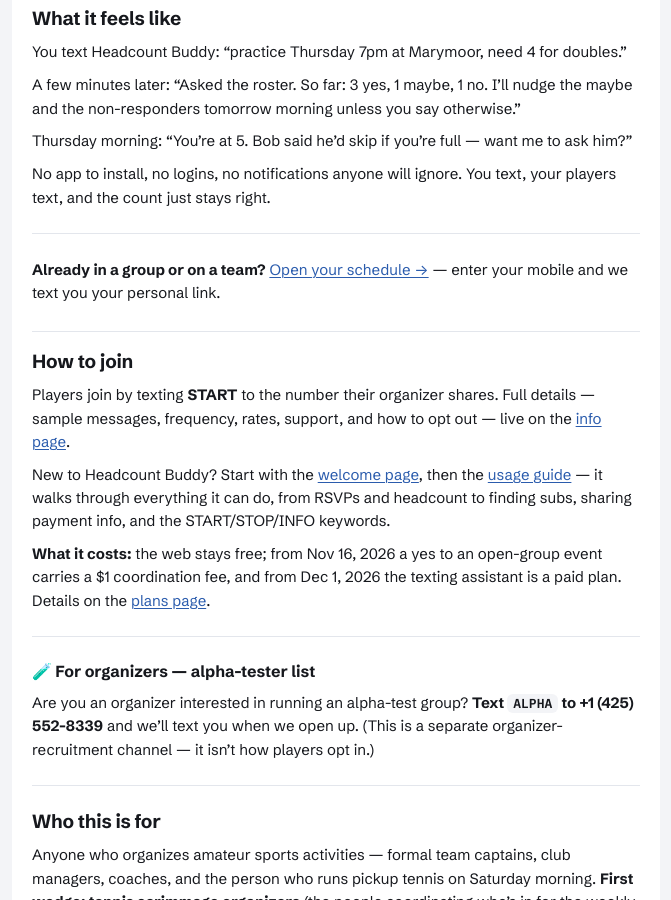
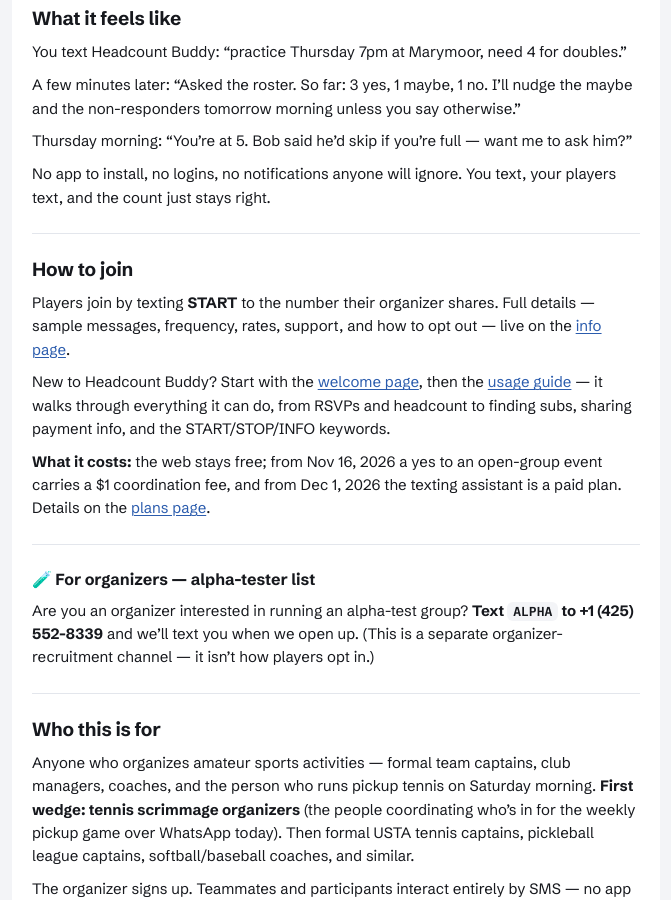
Before and after one commit to hugoaponte/headcount-buddy-web, a Jekyll site: the page built from index.md, in a window 1280 px wide and 900 px high, scrolled down 320 px. Shown: the whole window, without its empty margins (304-975 px from the left). Built offline with Jekyll 4.4.1, drawn with Linux system fonts in a browser that asks for light colours.

Commit message:
index: hold the "Open your schedule" link until the web home page is on prod (it is on staging only; the link 404ed)
Co-Authored-By: Claude Fable 5.1 <noreply@anthropic.com>
Claude-Session: https://claude.ai/code/session_01YcHxPko94cyRVhCTNaUwqs
Agent: ubuntu-s-droplet3

```diff
--- a/index.md
+++ b/index.md
@@ -19,8 +19,6 @@ Thursday morning: "You're at 5. Bob said he'd skip if you're full — want me to
 No app to install, no logins, no notifications anyone will ignore. You text, your players text, and the count just stays right.
 
 ---
-
-**Already in a group or on a team?** [Open your schedule →](https://headcountbuddy.app/) — enter your mobile and we text you your personal link.
 
 ## How to join
 
```
